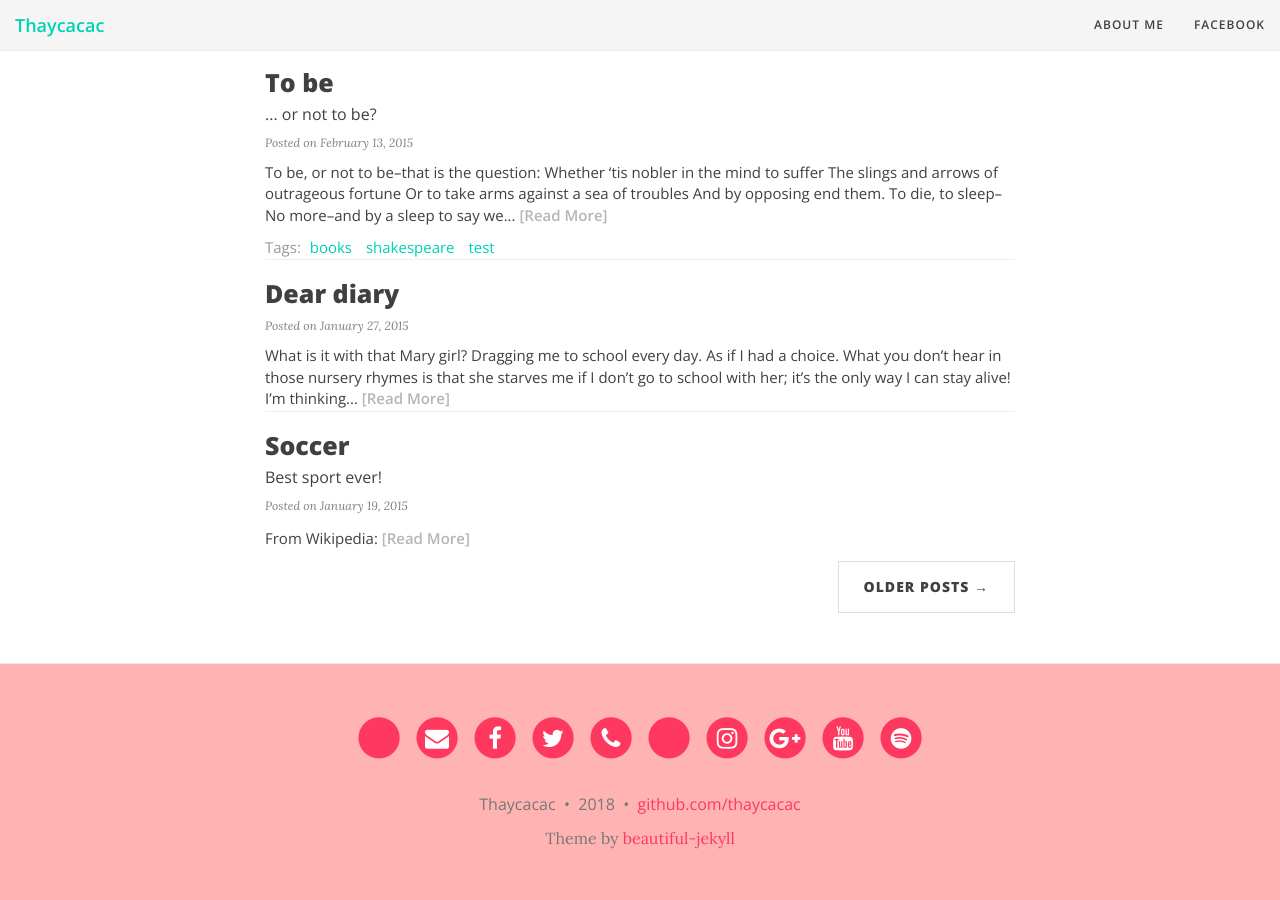
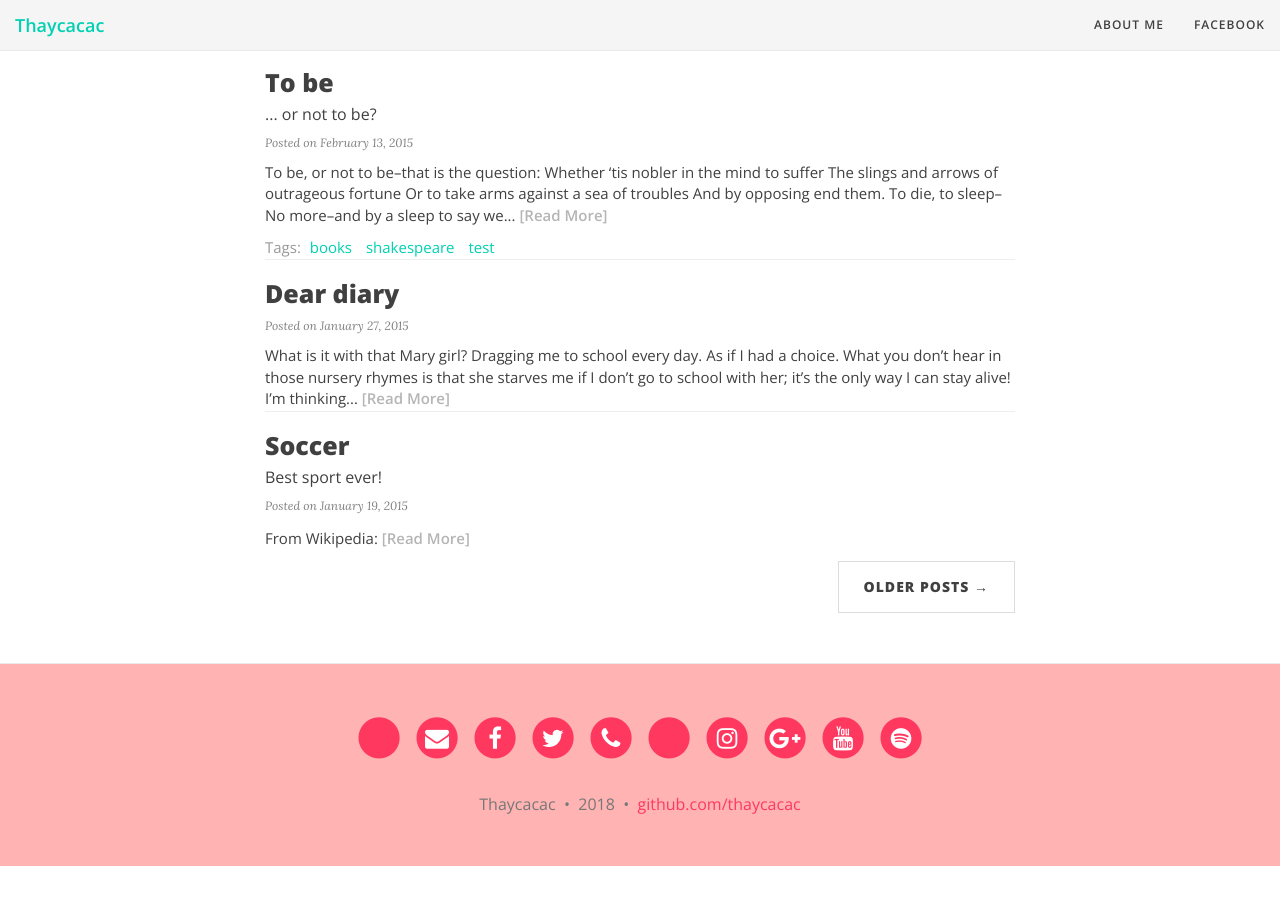
Before and after one commit to thaycacac/thaycacac.github.io, a Jekyll site: the page built from index.html, in a window 1280 px wide and 900 px high, scrolled down 675 px. Built offline with Jekyll 4.4.1, drawn with Linux system fonts in a browser that asks for light colours; nearby versions of some CDN libraries; the list of posts is cut into pages by our own code; after the commit the page ends 1541 px from its top, so only the background shows below that.

Commit message:
[update] interface

```diff
--- a/_config.yml
+++ b/_config.yml
@@ -17,7 +17,7 @@
 title: Thaycacac
 
 # Short description of your site
-description: Blog's thaycacac | HoaPN!
+description: HoaPN
 
 # --- Navigation bar options --- #
 
@@ -82,8 +82,6 @@
 #  xing: yourname
 #  stackoverflow: "3943160/daattali"
 #  snapchat: deanat78
-
-
 #  steam: deanat78
 #  twitch: yourname
 #  yelp: yourname
--- a/_data/SocialNetworks.yml
+++ b/_data/SocialNetworks.yml
@@ -2,11 +2,6 @@
   name: "Facebook"
   baseURL: "https://www.facebook.com/"
   icon: "fa-facebook"
-
-github:
-  name: "GitHub"
-  baseURL: "https://github.com/"
-  icon: "fa-github"
 
 twitter:
   name: "Twitter"
--- a/_includes/footer.html
+++ b/_includes/footer.html
@@ -40,11 +40,6 @@
         {% endif %}
       {% endif%}
       </p>
-          <!-- Please don't remove this, keep my open source work credited :) -->
-    <p class="theme-by text-muted">
-      Theme by
-      <a href="http://deanattali.com/beautiful-jekyll/">beautiful-jekyll</a>
-    </p>
       </div>
     </div>
   </div>
```
Also changed, not shown: 1 other file.
